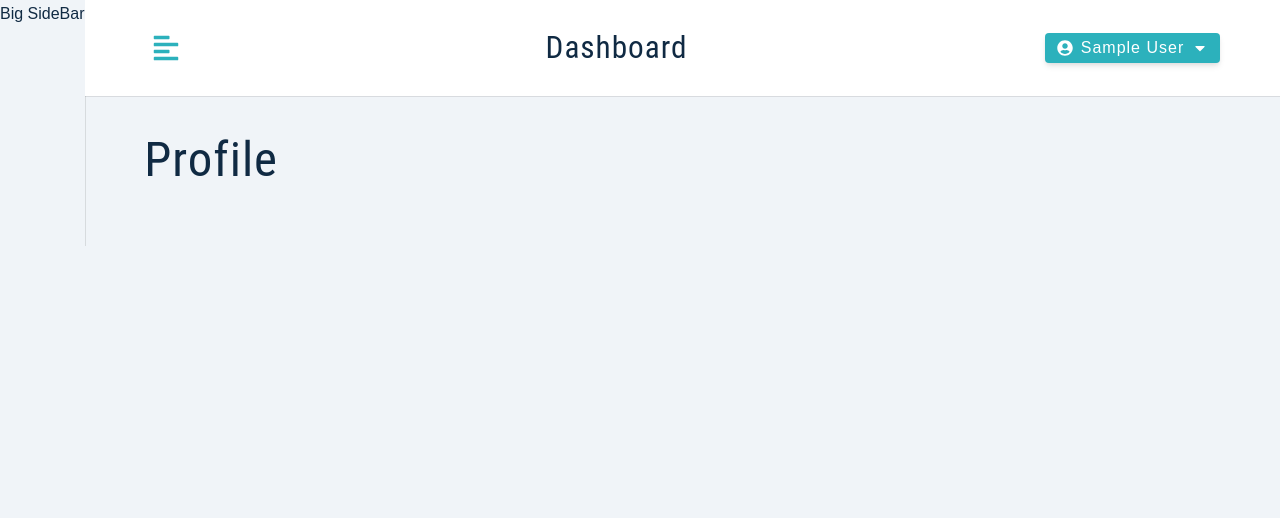
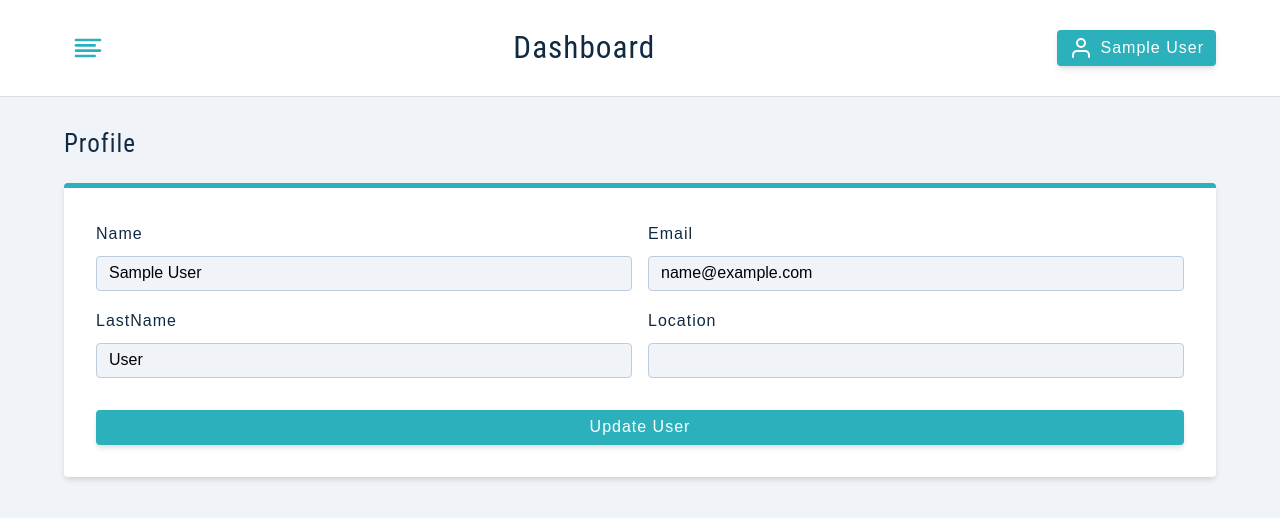
Before and after one commit to kubakar/mern-client, a React (Create React App) app: page /profile in a window 1280 px wide. Shown: the top 518 px of the page. Built offline with nearby package versions, Linux system fonts and the light colour scheme; sample sign-in values are in the browser's storage.

Commit message:
starting jobs

```diff
--- a/package.json
+++ b/package.json
@@ -14,6 +14,7 @@
     "normalize.css": "^8.0.1",
     "react": "^18.2.0",
     "react-dom": "^18.2.0",
+    "react-feather": "^2.0.10",
     "react-icons": "^4.8.0",
     "react-router-dom": "^6.9.0",
     "react-scripts": "5.0.1",
--- a/src/components/BigSideBar.tsx
+++ b/src/components/BigSideBar.tsx
@@ -1,19 +1,24 @@
 import styled from "styled-components";
+import Logo from "./Logo";
+import NavLinks from "./NavLinks";
 
 const Wrapper = styled.aside`
   display: none;
   @media (min-width: 992px) {
     display: block;
     box-shadow: 1px 0px 0px 0px rgba(0, 0, 0, 0.1);
+  }
+
   .sidebar-container {
     background: var(--white);
     min-height: 100vh;
-      height: 100%;
+    /* height: 100%; */
     width: 250px;
     margin-left: -250px;
     transition: var(--transition);
   }
   .content {
+    /* ?? */
     position: sticky;
     top: 0;
   }
@@ -26,18 +31,9 @@ const Wrapper = styled.aside`
     align-items: center;
     padding-left: 2.5rem;
   }
-    .nav-links {
-      padding-top: 2rem;
-      display: flex;
-      flex-direction: column;
-    }
+
   .nav-link {
-      display: flex;
-      align-items: center;
-      color: var(--grey-500);
-      padding: 1rem 0;
-      padding-left: 2.5rem;
-      text-transform: capitalize;
+    padding: 1rem 0 1rem 2.5rem;
     transition: var(--transition);
   }
   .nav-link:hover {
@@ -45,29 +41,25 @@ const Wrapper = styled.aside`
     padding-left: 3rem;
     color: var(--grey-900);
   }
-    .nav-link:hover .icon {
-      color: var(--primary-500);
-    }
-    .icon {
-      font-size: 1.5rem;
-      margin-right: 1rem;
-      display: grid;
-      place-items: center;
-      transition: var(--transition);
-    }
-    .active {
-      color: var(--grey-900);
-    }
-    .active .icon {
-      color: var(--primary-500);
-    }
-  }
 `;
 
-type Props = {};
+type Props = {
+  visible: boolean;
+};
 
-const BigSideBar: React.FC<Props> = (props) => {
-  return <Wrapper>Big SideBar</Wrapper>;
+const BigSideBar: React.FC<Props> = ({ visible }) => {
+  return (
+    <Wrapper>
+      <div className={`sidebar-container ${visible && "show-sidebar"}`}>
+        <div className="content">
+          <header>
+            <Logo />
+          </header>
+          <NavLinks />
+        </div>
+      </div>
+    </Wrapper>
+  );
 };
 
 export default BigSideBar;
--- a/src/components/NavBar.tsx
+++ b/src/components/NavBar.tsx
@@ -1,5 +1,6 @@
 import styled from "styled-components";
-import { FaAlignLeft, FaUserCircle, FaCaretDown } from "react-icons/fa";
+// import { FaAlignLeft, FaUserCircle, FaCaretDown } from "react-icons/fa";
+import { AlignLeft, User } from "react-feather";
 import Logo from "./Logo";
 import { useAppContext } from "../context/appContext";
 import { useState } from "react";
@@ -28,11 +29,11 @@ const Wrapper = styled.nav`
   .toggle-btn {
     background: transparent;
     border-color: transparent;
-    font-size: 1.75rem;
+    /* font-size: 1.75rem; */
     color: var(--primary-500);
     cursor: pointer;
     display: flex;
-    align-items: center;
+    /* align-items: center; */
   }
   .btn-container {
     position: relative;
@@ -89,23 +90,17 @@ const Wrapper = styled.nav`
   }
 `;
 
-type Props = {};
+type Props = { onChange: VoidFunction };
 
-const NavBar: React.FC<Props> = (props) => {
+const NavBar: React.FC<Props> = ({ onChange }) => {
   const [showLogout, setShowLogout] = useState<boolean>(false);
   const { user, logoutUser } = useAppContext();
 
   return (
     <Wrapper>
       <div className="nav-center">
-        <button
-          type="button"
-          className="toggle-btn"
-          onClick={() => {
-            console.log("toggle");
-          }}
-        >
-          <FaAlignLeft />
+        <button type="button" className="toggle-btn" onClick={onChange}>
+          <AlignLeft size={32} />
         </button>
         <div>
           <Logo />
@@ -120,9 +115,8 @@ const NavBar: React.FC<Props> = (props) => {
               setShowLogout((prev) => !prev);
             }}
           >
-            <FaUserCircle />
+            <User />
             {user?.name}
-            <FaCaretDown />
           </button>
           <div className={`dropdown ${showLogout && "show-dropdown"}`}>
             <button type="button" className="dropdown-btn" onClick={logoutUser}>
--- /dev/null
+++ b/src/components/NavLinks.tsx
@@ -0,0 +1,57 @@
+import styled from "styled-components";
+
+import { NavLink } from "react-router-dom";
+import links from "../utils/links";
+
+type Props = {
+  onClick?: VoidFunction;
+};
+
+const Wrapper = styled.div`
+  padding-top: 2rem;
+  /* display: flex;
+    flex-direction: column; */
+
+  .nav-link-common {
+    display: flex;
+    align-items: center;
+    color: var(--grey-500);
+    text-transform: capitalize;
+  }
+
+  .nav-link:hover .icon {
+    color: var(--primary-500);
+  }
+`;
+
+const NavLinks: React.FC<Props> = ({ onClick }) => {
+  return (
+    <Wrapper>
+      {/* <div> */}
+      {links.map((l) => {
+        const { text, icon, id, path } = l;
+
+        // https://reactrouter.com/en/main/components/nav-link
+        // 'active' class is added by default
+        // onClick={onChange}
+
+        // https://stackoverflow.com/questions/70644361/react-router-dom-v6-shows-active-for-index-as-well-as-other-subroutes
+        // 'end' property
+        return (
+          <NavLink
+            className="nav-link nav-link-common"
+            to={path}
+            key={id}
+            onClick={onClick}
+            end
+          >
+            <span className="icon">{icon}</span>
+            {text}
+          </NavLink>
+        );
+      })}
+    </Wrapper>
+  );
+};
+
+export default NavLinks;
--- a/src/components/SmallSideBar.tsx
+++ b/src/components/SmallSideBar.tsx
@@ -1,9 +1,13 @@
 import styled from "styled-components";
+import { X } from "react-feather";
+import Logo from "./Logo";
+import NavLinks from "./NavLinks";
 
 const Wrapper = styled.aside`
   @media (min-width: 992px) {
     display: none;
   }
+
   .sidebar-container {
     position: fixed;
     inset: 0;
@@ -13,9 +17,11 @@ const Wrapper = styled.aside`
     align-items: center;
     z-index: -1;
     opacity: 0;
+    /* display: none; */
     transition: var(--transition);
   }
   .show-sidebar {
+    /* display: flex; */
     z-index: 99;
     opacity: 1;
   }
@@ -36,48 +42,40 @@ const Wrapper = styled.aside`
     left: 10px;
     background: transparent;
     border-color: transparent;
-    font-size: 2rem;
+    display: flex;
     color: var(--red-dark);
     cursor: pointer;
   }
-  .nav-links {
-    padding-top: 2rem;
-    display: flex;
-    flex-direction: column;
-  }
+
   .nav-link {
-    display: flex;
-    align-items: center;
-    color: var(--grey-500);
-    padding: 1rem 0;
-    text-transform: capitalize;
-    transition: var(--transition);
+    padding-bottom: 2rem;
   }
   .nav-link:hover {
     color: var(--grey-900);
   }
-  .nav-link:hover .icon {
-    color: var(--primary-500);
-  }
-  .icon {
-    font-size: 1.5rem;
-    margin-right: 1rem;
-    display: grid;
-    place-items: center;
-    transition: var(--transition);
-  }
-  .active {
-    color: var(--grey-900);
-  }
-  .active .icon {
-    color: var(--primary-500);
-  }
 `;
 
-type Props = {};
+type Props = {
+  visible: boolean;
+  onChange: VoidFunction;
+};
 
-const SmallSideBar: React.FC<Props> = (props) => {
-  return <Wrapper>Small SideBar</Wrapper>;
+const SmallSideBar: React.FC<Props> = ({ visible, onChange }) => {
+  return (
+    <Wrapper>
+      <div className={`sidebar-container ${visible && "show-sidebar"}`}>
+        <div className="content">
+          <button type="button" className="close-btn" onClick={onChange}>
+            <X size={48} />
+          </button>
+          <header>
+            <Logo />
+          </header>
+          <NavLinks onClick={onChange} />
+        </div>
+      </div>
+    </Wrapper>
+  );
 };
 
 export default SmallSideBar;
--- a/src/context/appContext.tsx
+++ b/src/context/appContext.tsx
@@ -6,6 +6,7 @@ import React, {
 } from "react";
 import reducer from "./reducer";
 import { State, ActionKind, User } from "./reducer";
+import axios, { AxiosInstance } from "axios";
 
 // get values from local storage
 const token = localStorage.getItem("token");
@@ -31,14 +32,22 @@ const initialState: State = {
 type StateMethods = {
   displayAlert: (text: string, type?: string) => void;
   showLoading: (visible: boolean) => void;
-  loginUser: (user: UserResponse) => void;
+  loginUser: (user: UserResponse) => void; // also used to update user
+
   logoutUser: () => void;
-  // test: () => void;
+  // updateUser: (user: UserResponse) => void; // TBD
+
   // https://www.typescriptlang.org/docs/handbook/utility-types.html
   // registerUser: (user: Record<string, string>) => void;
 };
 
-const AppContext = createContext<(State & StateMethods) | undefined>(undefined);
+type StateUtils = {
+  axiosWithToken: AxiosInstance;
+};
+
+const AppContext = createContext<
+  (State & StateMethods & StateUtils) | undefined
+>(undefined);
 
 type AppProviderProps = {
   children: React.ReactNode;
@@ -48,6 +57,24 @@ export const AppContextProvider: React.FC<AppProviderProps> = (props) => {
   // reducer
   const [state, disptach] = useReducer(reducer, initialState);
 
+  // axios setup
+  const axiosWithToken = axios.create({
+    headers: { Authorization: `Bearer ${state.token}` },
+  });
+
+  // handle these call with interceptors
+  axiosWithToken.interceptors.response.use(
+    (response) => response,
+    (error) => {
+      if (error.response.status === 401) {
+        console.log("!! AUTH ERROR !!");
+        stateMethods.logoutUser();
+      }
+      return Promise.reject(error);
+    }
+  );
+  // =================
+
   const ctxClearAlert = () => {
     setTimeout(() => {
       disptach({ type: ActionKind.ClearAlert, payload: {} });
@@ -56,6 +83,10 @@ export const AppContextProvider: React.FC<AppProviderProps> = (props) => {
 
   const ctxRemoveUserToLocalStorage = (items: string[]) => {
     items.forEach((item) => localStorage.removeItem(item));
+  };
+
+  const stateUtils: StateUtils = {
+    axiosWithToken,
   };
 
   const stateMethods: StateMethods = {
@@ -75,6 +106,7 @@ export const AppContextProvider: React.FC<AppProviderProps> = (props) => {
       ctxClearAlert();
     }, []),
 
+    // also used to update user
     loginUser: useCallback((currentUser) => {
       const { user, token } = currentUser;
 
@@ -88,14 +120,16 @@ export const AppContextProvider: React.FC<AppProviderProps> = (props) => {
       localStorage.setItem("token", token!);
     }, []),
 
+    // updateUser: useCallback((currentUser) => {}, []),
+
     logoutUser() {
-      disptach({ type: ActionKind.LoginUser, payload: {} });
+      disptach({ type: ActionKind.LogoutUser, payload: {} });
       ctxRemoveUserToLocalStorage(["user", "location", "token"]);
     },
   };
 
   return (
-    <AppContext.Provider value={{ ...state, ...stateMethods }}>
+    <AppContext.Provider value={{ ...state, ...stateMethods, ...stateUtils }}>
       {props.children}
     </AppContext.Provider>
   );
--- a/src/context/reducer.ts
+++ b/src/context/reducer.ts
@@ -4,7 +4,7 @@ export type User = {
   name: string;
   email: string;
   location: string;
-  lastName?: string;
+  lastName: string;
 };
 
 export type State = {
--- a/src/pages/dashboard/Profile.tsx
+++ b/src/pages/dashboard/Profile.tsx
@@ -1,9 +1,138 @@
-// import { useEffect } from "react";
+import React, { useState, useEffect } from "react";
+import axios from "axios";
+
+import styled from "styled-components";
+import FormRow from "../../components/FormRow";
+import { UserResponse, useAppContext } from "../../context/appContext";
+import { useApi } from "../../utils/hooks";
+import LoadingLocal from "../../components/LoadingLocal";
+// import Wrapper from "../../assets/wrappers/DashboardFormPage.js";
+
+const Wrapper = styled.section`
+  .form {
+    width: 100%;
+    max-width: 100%; // overrides !
+    display: grid;
+    grid-template-columns: 1fr 1fr;
+    align-items: center;
+    column-gap: 1rem;
+
+    border-top: 5px solid var(--primary-500);
+    /* spinner relation */
+    position: relative;
+  }
+  .btn {
+    margin-top: 1rem;
+    grid-column: -1/1;
+  }
+`;
 
 type Props = {};
 
-const Profile: React.FC<Props> = () => {
-  return <h1>Profile</h1>;
+type formType = {
+  name: string;
+  email: string;
+  lastName: string;
+  location: string;
 };
 
-export default Profile;
+const initialState: formType = {
+  name: "",
+  email: "",
+  lastName: "",
+  location: "",
+};
+
+const Register: React.FC<Props> = () => {
+  const [formValues, setFormValues] = useState<formType>(initialState);
+
+  const { user, displayAlert, loginUser, axiosWithToken } = useAppContext();
+
+  useEffect(() => {
+    if (user) {
+      setFormValues({
+        name: user.name,
+        email: user.email,
+        lastName: user.lastName,
+        location: user.location,
+      });
+    }
+  }, [user]); // populate form with user ctx at initial render
+
+  // other methods
+  const handleChange = (e: React.ChangeEvent<HTMLInputElement>) => {
+    const { name, value } = e.target;
+
+    setFormValues((prev) => ({ ...prev, [name]: value }));
+  };
+
+  const validateInput = (data: formType): boolean => {
+    const { name, email, lastName, location } = data;
+    if (!(email && name && location && lastName)) return false;
+    return true;
+  };
+
+  const updateUser = async (currentUser: formType) =>
+    axiosWithToken.patch(`/api/auth/updateUser`, currentUser); // custom axios instance
+
+  const [apiData, apiError, apiLoading, apiCall] = useApi<UserResponse>(
+    updateUser,
+    true
+  );
+
+  useEffect(() => {
+    if (apiData?.token) {
+      console.log(apiData);
+      displayAlert("User Updated!", "success");
+      loginUser(apiData); // proceed with global state changed (token received)
+      // update ctx (works same as login)
+    }
+    if (apiError) displayAlert(apiError.data.msg);
+  }, [apiData, apiError, displayAlert, loginUser]);
+
+  const onSubmit = (e: React.FormEvent) => {
+    e.preventDefault();
+
+    if (!validateInput(formValues))
+      return displayAlert("Please provide all values");
+
+    // console.log(formValues);
+    apiCall(formValues);
+    // setFormValues(initialState);
+  };
+
+  return (
+    <Wrapper>
+      <h4>Profile</h4>
+
+      <form onSubmit={onSubmit} action="" className="form">
+        {apiLoading && <LoadingLocal />}
+        {[
+          // render first input conditionally
+          { name: "name", type: "text" },
+          { name: "email", type: "email" },
+          { name: "lastName", type: "text" },
+          { name: "location", type: "location" },
+        ].map(({ name, type }) => {
+          return (
+            <FormRow
+              key={`key-${name}`}
+              name={name}
+              type={type}
+              value={formValues[name as keyof formType]}
+              handleChange={handleChange}
+            />
+          );
+        })}
+        <button type="submit" className="btn btn-block" disabled={apiLoading}>
+          Update User
+        </button>
+      </form>
+    </Wrapper>
+  );
+};
+
+export default Register;
+
+// LINKS
+// https://www.webtips.dev/solutions/get-form-values-on-submit-in-react
--- a/src/pages/dashboard/SharedLayout.tsx
+++ b/src/pages/dashboard/SharedLayout.tsx
@@ -1,6 +1,6 @@
-// import { useEffect } from "react";
+import { useCallback, useState } from "react";
 import styled from "styled-components";
-import { Outlet, Link } from "react-router-dom";
+import { Outlet } from "react-router-dom";
 import NavBar from "../../components/NavBar";
 import SmallSideBar from "../../components/SmallSideBar";
 import BigSideBar from "../../components/BigSideBar";
@@ -15,6 +15,20 @@ const Wrapper = styled.section`
     margin: 0 auto;
     padding: 2rem 0;
   }
+
+  .icon {
+    margin-right: 1rem;
+    display: flex;
+    transition: var(--transition);
+  }
+
+  .active {
+    color: var(--grey-900);
+  }
+  .active .icon {
+    color: var(--primary-500);
+  }
+
   @media (min-width: 992px) {
     .dashboard {
       grid-template-columns: auto 1fr;
@@ -25,15 +39,18 @@ const Wrapper = styled.section`
 type Props = {};
 
 const SharedLayout: React.FC<Props> = () => {
+  const [sideBarVisible, showSideBar] = useState<boolean>(false);
+  const toggleSideBar = useCallback(() => showSideBar((prev) => !prev), []);
+
   return (
     <Wrapper>
       {/* 2 column layout - sidebars are toggled when screen changes */}
       {/* 1 column - sidebar, 2 column - navbar & main page */}
       <main className="dashboard">
-        <SmallSideBar />
-        <BigSideBar />
+        <SmallSideBar visible={sideBarVisible} onChange={toggleSideBar} />
+        <BigSideBar visible={sideBarVisible} />
         <div>
-          <NavBar />
+          <NavBar onChange={toggleSideBar} />
           <div className="dashboard-page">
             {/* Outlet should be used in parent route elements to render their child route elements */}
             <Outlet />
--- a/src/pages/dashboard/Stats.tsx
+++ b/src/pages/dashboard/Stats.tsx
@@ -1,15 +1,7 @@
-import { FaBeer } from "react-icons/fa";
-
 type Props = {};
 
 const Stats: React.FC<Props> = () => {
-  return (
-    <div>
-      Stats
-      <hr />
-      <FaBeer />
-    </div>
-  );
+  return <h4>Stats</h4>;
 };
 
 export default Stats;
--- /dev/null
+++ b/src/utils/links.tsx
@@ -0,0 +1,19 @@
+import { ReactElement } from "react";
+import { BarChart2, Search, FilePlus, Users } from "react-feather";
+
+type AppLink = {
+  id: number;
+  text: string;
+  path: string;
+  icon: ReactElement;
+};
+
+// this will be relative to nested (parent) route
+const links: AppLink[] = [
+  { id: 1, text: "stats", path: "/", icon: <BarChart2 size={32} /> },
+  { id: 2, text: "all jobs", path: "all-jobs", icon: <Search size={32} /> },
+  { id: 3, text: "add job", path: "add-job", icon: <FilePlus size={32} /> },
+  { id: 4, text: "profile", path: "profile", icon: <Users size={32} /> },
+];
+
+export default links;
```
Also changed, not shown: 1 other file (tests, documents, lock files or other folders). Lines whose indentation alone changed are shown as unchanged.
